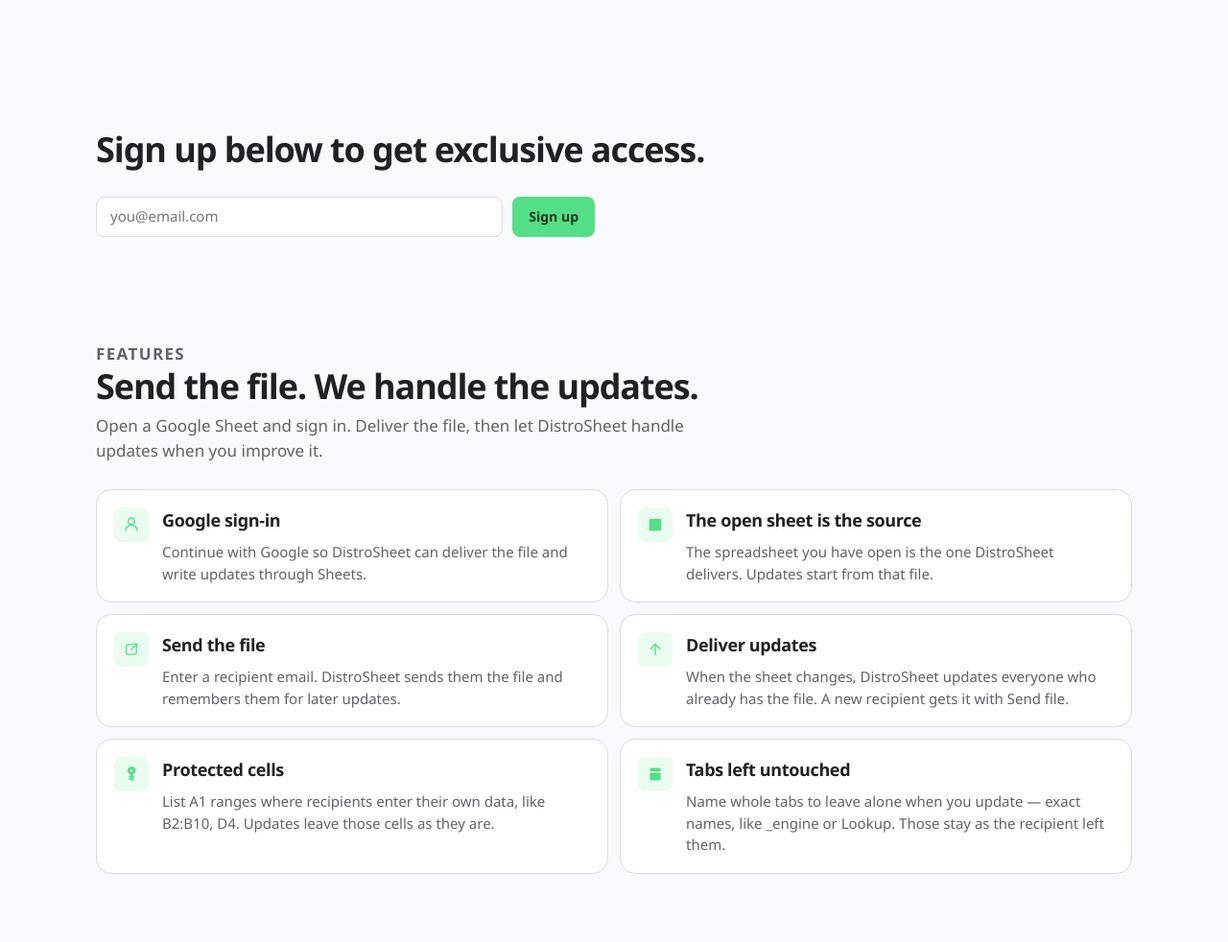
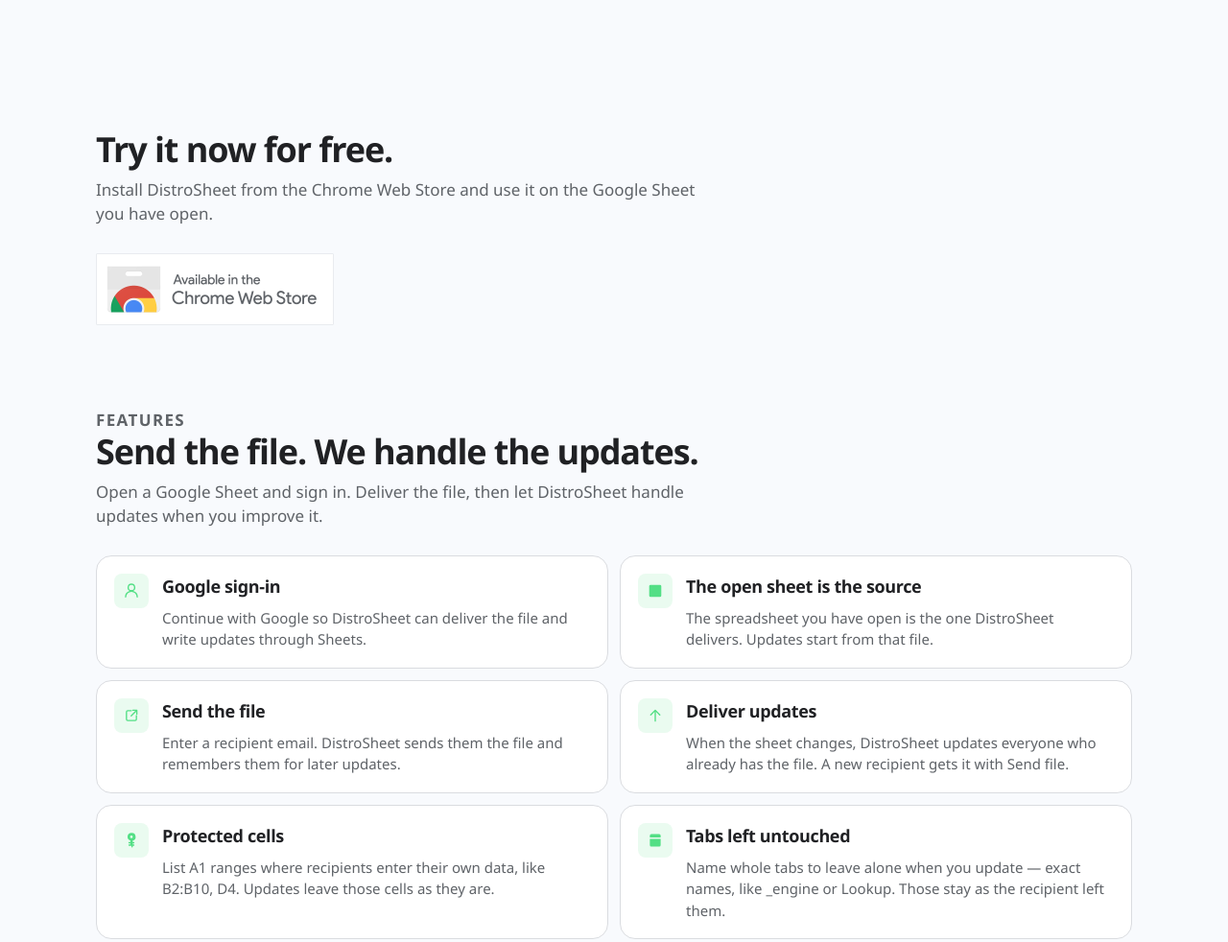
Before and after one commit to Mastersh7bu/distrosheetLP, a plain HTML site: page index.html in a window 1280 px wide. Shown: the part 1280-2262 px from the top of the page at 96% size. Drawn offline with Linux system fonts and the light colour scheme.

Commit message:
LP refinement

```diff
--- a/index.html
+++ b/index.html
@@ -16,7 +16,7 @@
       content="Improve the sheet. DistroSheet delivers it to each recipient and updates their files when yours changes."
     />
     <meta property="og:type" content="website" />
-    <link rel="stylesheet" href="/styles.css?v=27" />
+    <link rel="stylesheet" href="/styles.css?v=28" />
   </head>
   <body>
     <a class="skip" href="#main">Skip to content</a>
@@ -47,7 +47,6 @@
           <a href="#values">Values</a>
           <a href="#features">Features</a>
           <a href="#use-cases">Use cases</a>
-          <a href="#pricing">Pricing</a>
           <a class="nav-contact" href="#contact">Contact support</a>
         </nav>
       </div>
@@ -69,7 +68,7 @@
             </p>
             <div class="hero-actions">
               <a class="button button-primary" href="#features">See what it does</a>
-              <a class="button button-secondary" href="#pricing">View pricing</a>
+              <a class="button button-secondary" href="#access">Try it now</a>
             </div>
             <ul class="facts">
               <li>You improve the sheet</li>
@@ -215,23 +214,22 @@
       <section class="section" id="access">
         <div class="wrap">
           <div class="section-head">
-            <h2>Sign up below to get exclusive access.</h2>
+            <h2>Try it now for free.</h2>
+            <p>Install DistroSheet from the Chrome Web Store and use it on the Google Sheet you have open.</p>
           </div>
-          <form class="access-form" data-access-form>
-            <label class="sr-only" for="access-email">Email</label>
-            <div class="access-row">
-              <input
-                id="access-email"
-                name="email"
-                type="email"
-                autocomplete="email"
-                required
-                placeholder="you@email.com"
-              />
-              <button class="button button-primary" type="submit">Sign up</button>
-            </div>
-            <p class="access-status" data-access-status role="status"></p>
-          </form>
+          <a
+            class="store-badge"
+            href="https://chromewebstore.google.com/detail/distrosheet/jijepodjmgddcfimfdpkolocdmihcmnl"
+            target="_blank"
+            rel="noopener"
+          >
+            <img
+              src="/chrome-web-store-badge-large.png"
+              alt="Available in the Chrome Web Store"
+              width="248"
+              height="75"
+            />
+          </a>
         </div>
       </section>
 
@@ -395,7 +393,7 @@
         </div>
       </section>
 
-      <section class="section pricing" id="pricing">
+      <section class="section pricing" id="pricing" hidden>
         <div class="wrap">
           <div class="section-head">
             <p class="kicker">Pricing</p>
@@ -469,7 +467,7 @@
           <div class="contact-panel">
             <div>
               <p class="kicker">Support</p>
-              <h2>Questions about a sheet, an update, or Pro?</h2>
+              <h2>Questions about a sheet or an update?</h2>
               <p>
                 Get in contact with Dan, and include the spreadsheet name if
                 something didn’t send or sync.
@@ -493,6 +491,6 @@
       </div>
     </footer>
 
-    <script src="/main.js?v=22"></script>
+    <script src="/main.js?v=23"></script>
   </body>
 </html>
--- a/main.js
+++ b/main.js
@@ -52,9 +52,11 @@ if (stage) {
       traveler.style.opacity = "0";
       motion.beginElement();
       window.requestAnimationFrame(() => {
-        if (!traveler.isConnected) return;
-        traveler.style.transition = "opacity 0.18s linear";
-        traveler.style.opacity = "1";
+        window.requestAnimationFrame(() => {
+          if (!traveler.isConnected) return;
+          traveler.style.transition = "opacity 0.18s linear";
+          traveler.style.opacity = "1";
+        });
       });
     };
 
@@ -196,6 +198,7 @@ if (stage) {
       }
 
       const traveler = document.createElementNS(svgNs, "g");
+      traveler.setAttribute("opacity", "0");
       const inbound = index === 0;
       const motion = document.createElementNS(svgNs, "animateMotion");
       motion.setAttribute("dur", inbound ? "2.6s" : "3.2s");
@@ -210,7 +213,6 @@ if (stage) {
 
       let fade = null;
       if (inbound) {
-        traveler.setAttribute("opacity", "0");
         fade = document.createElementNS(svgNs, "animate");
         fade.setAttribute("attributeName", "opacity");
         fade.setAttribute("values", "0;1;1;0;0");
--- a/styles.css
+++ b/styles.css
@@ -658,6 +658,17 @@ h1 {
   font-size: 17px;
 }
 
+.store-badge {
+  display: inline-block;
+  line-height: 0;
+}
+
+.store-badge img {
+  display: block;
+  width: 248px;
+  height: auto;
+}
+
 .access-form {
   max-width: 520px;
 }
```
Also changed, not shown: privacy/index.html (+0 -1 lines), chrome-web-store-badge-large.png (added).
